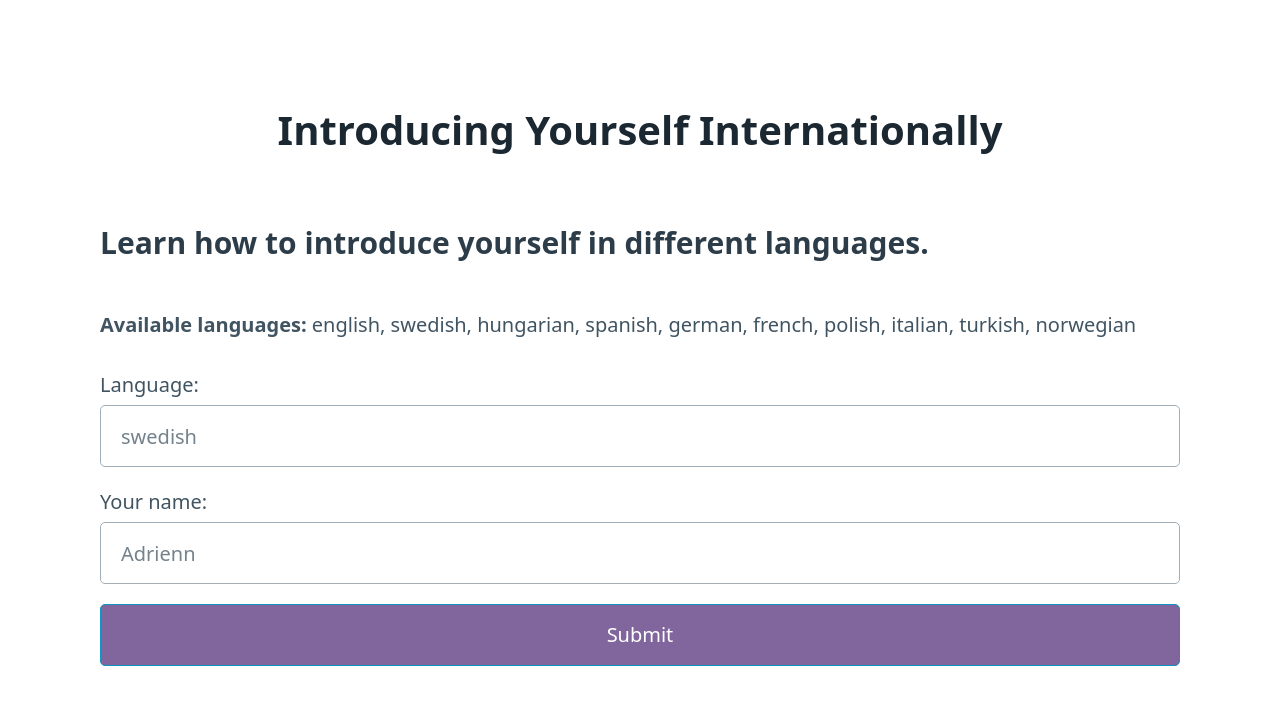
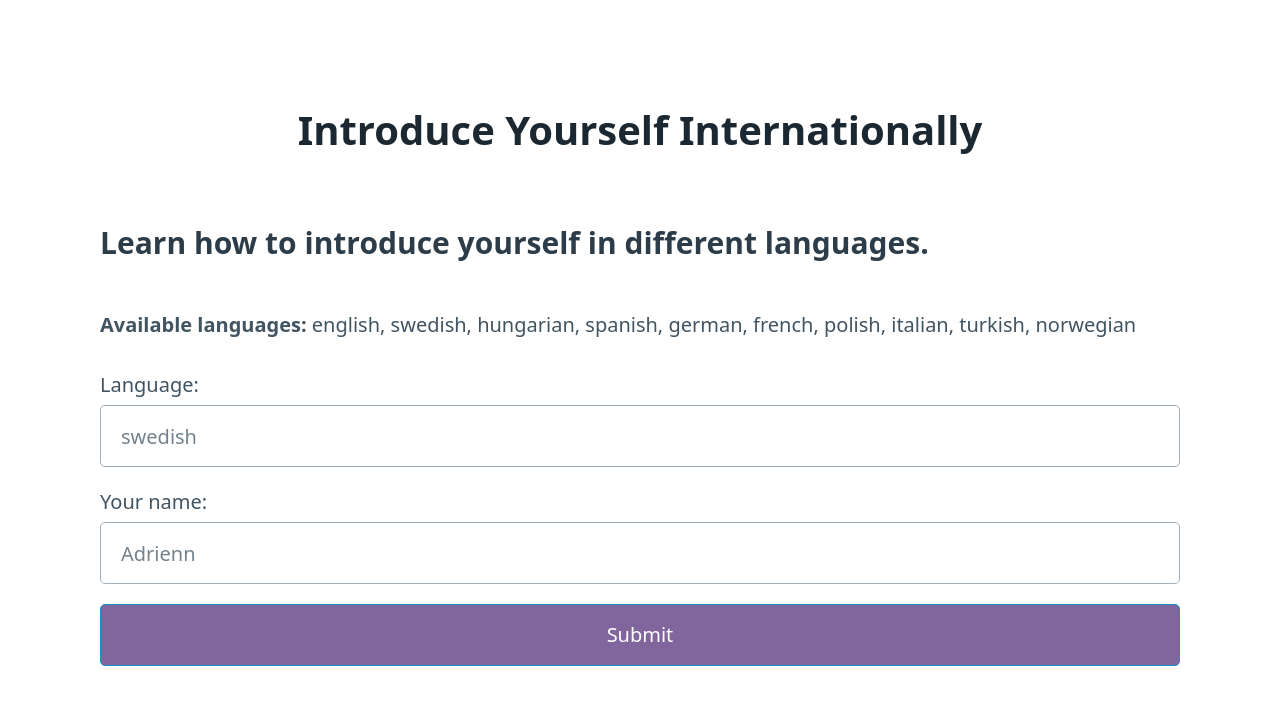
Before and after one commit to Apozsgai97/introduce-yourself-internationally, a website: page frontend/index.html in a window 1280 px wide. Drawn offline with nearby package versions, Linux system fonts and the light colour scheme.

Commit message:
Change title

```diff
--- a/frontend/index.html
+++ b/frontend/index.html
@@ -3,7 +3,7 @@
   <head>
     <meta charset="UTF-8" />
     <meta name="viewport" content="width=device-width, initial-scale=1.0" />
-    <title>Introducing Yourself Internationally</title>
+    <title>Introduce Yourself Internationally</title>
     <link
       rel="stylesheet"
       href="https://cdn.jsdelivr.net/npm/@picocss/pico@1/css/pico.min.css"
@@ -11,7 +11,7 @@
   </head>
   <body>
     <main style="padding: 5em">
-      <h1 style="text-align: center">Introducing Yourself Internationally</h1>
+      <h1 style="text-align: center">Introduce Yourself Internationally</h1>
       <h3>Learn how to introduce yourself in different languages.</h3>
       <p>
         <b>Available languages:</b> english, swedish, hungarian, spanish,
```
